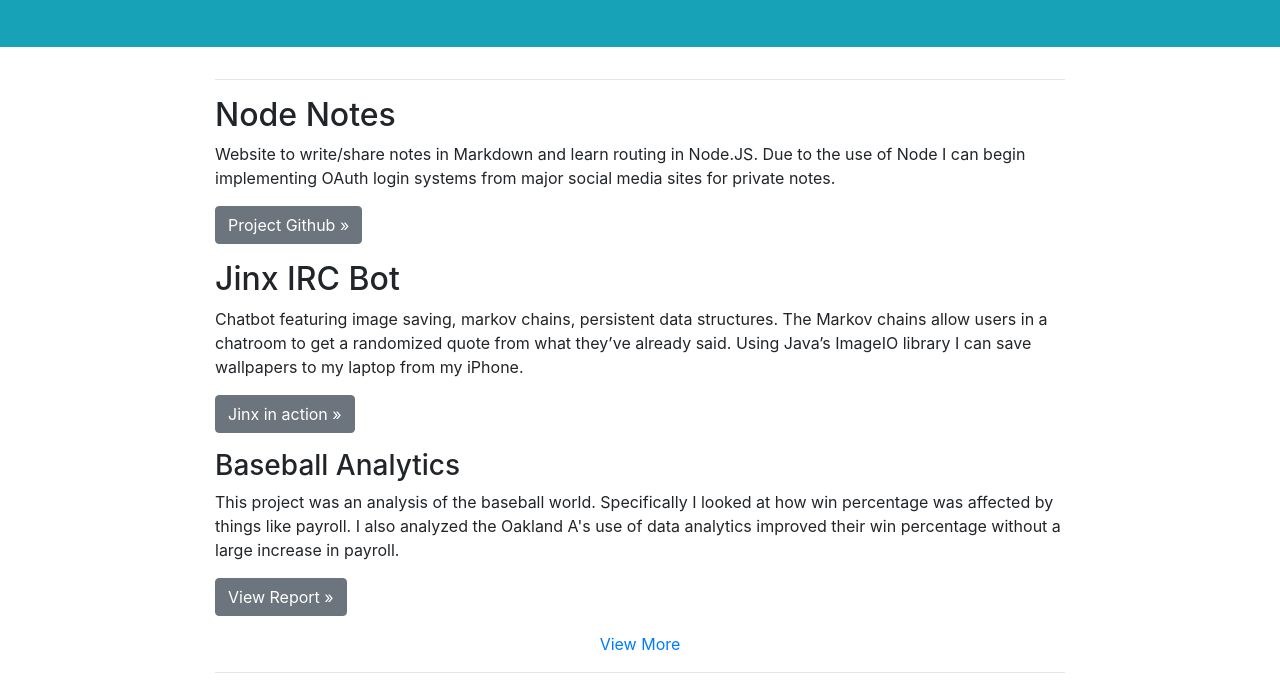
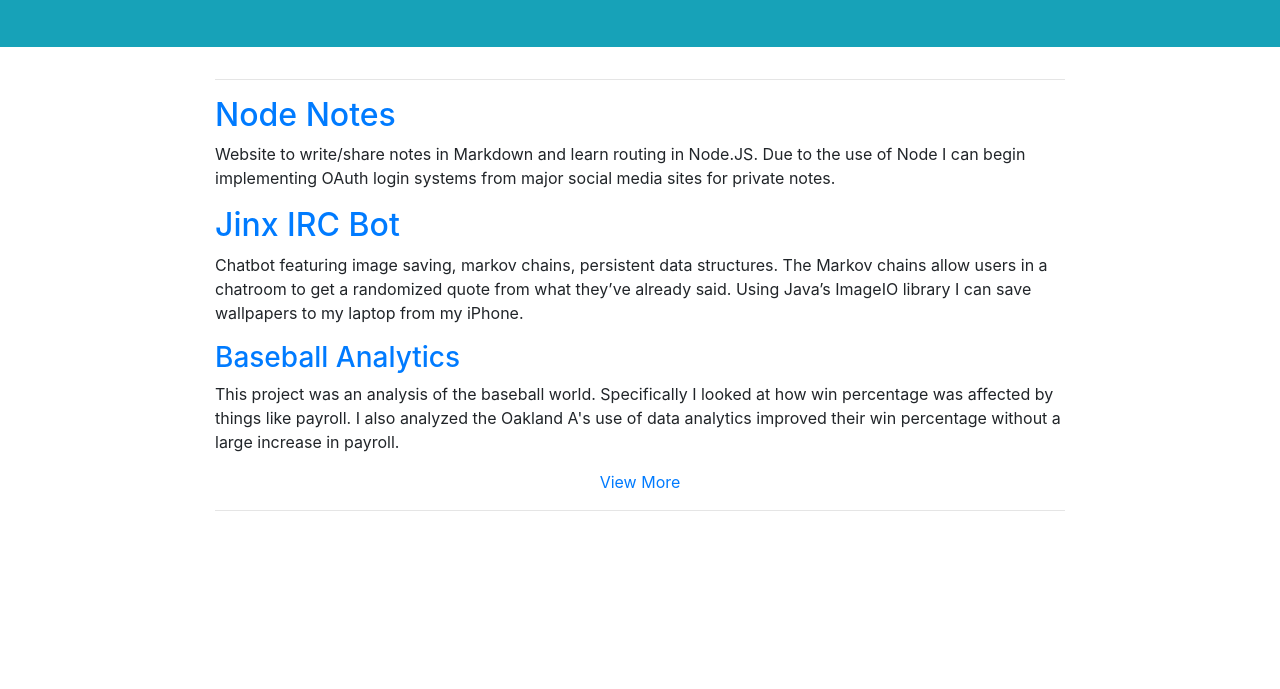
Before and after one commit to ryanmavilia/old-site, a plain HTML site: page index.html in a window 1280 px wide. Shown: the part 329-1018 px from the top of the page. After the commit the page ends 856 px from the top, so only its background shows below. Drawn offline with nearby package versions, Linux system fonts and the light colour scheme.

Commit message:
Removed project buttons

```diff
--- a/index.html
+++ b/index.html
@@ -48,48 +48,45 @@
             <hr>
             <div class="row">
                 <div class="col-md-12">
-                    <h2>Node Notes</h2>
+                    <a href="https://github.com/ryanmavilia/NodeNotes">
+                        <h2>Node Notes</h2>
+                    </a>
                     <p>Website to write/share notes in Markdown and learn routing in Node.JS. Due to the use of Node I can begin implementing OAuth login systems from major social media sites for private notes.</p>
-                    </p>
-                    <p>
-                        <a class="btn btn-secondary" href="https://github.com/ryanmavilia/NodeNotes" role="button">Project Github &raquo;</a>
                     </p>
                 </div>
                 <div class="col-md-12">
-                    <h2>Jinx IRC Bot</h2>
+                    <a href="/Jinx.gif">
+                        <h2>Jinx IRC Bot</h2>
+                    </a>
                     <p>Chatbot featuring image saving, markov chains, persistent data structures. The Markov chains allow users in a chatroom to get a randomized quote from what they’ve already said. Using Java’s ImageIO library I can save wallpapers to
                         my laptop from my iPhone.</p>
                     </p>
-                    <p>
-                        <a class="btn btn-secondary" href="/Jinx.gif" role="button">Jinx in action &raquo;</a>
-                    </p>
                 </div>
                 <div class="col-md-12">
-                    <h3>Baseball Analytics</h3>
+                    <a href="analytics.html">
+                        <h3>Baseball Analytics</h3>
+                    </a>
                     <p>This project was an analysis of the baseball world. Specifically I looked at how win percentage was affected by things like payroll. I also analyzed the Oakland A's use of data analytics improved their win percentage without a large
                         increase in payroll.
-                    </p>
-                    <p>
-                        <a class="btn btn-secondary" href="analytics.html" role="button">View Report &raquo;</a>
                     </p>
                 </div>
                 <div class="collapse" id="projects">
                     <div class="col-md-12">
-                        <h2>Hubpress</h2>
+                        <a href="https://github.com/HubPress/hubpress.io">
+                            <h2>Hubpress</h2>
+                        </a>
+                        </a>
                         <p>Hubpress is a blogging platform based around Github Pages. I wrote documentation and created the platform's wiki during its infancy and worked to help users in the issues tracker.</p>
-                        </p>
-                        <p>
-                            <a class="btn btn-secondary" href="https://github.com/HubPress/hubpress.io" role="button">Platform Github &raquo;</a>
                         </p>
                     </div>
                     <div class="col-md-12">
-                        <h3>FCA Website</h3>
+                        <a href="https://fcaatumd.com">
+                            <h3>FCA Website</h3>
+                        </a>
                         <p>As the webmaster for the Filipino Cultural Association, I replaced the old site with Wordpress for a cleaner look and simpler management. I replicated all the old pages in the redesign while also adding new features like suggestions,
                             calendars, and events pages.
                         </p>
-                        <p>
-                            <a class="btn btn-secondary" href="https://fcaatumd.com" role="button">Current site &raquo;</a>
-                        </p>
+
                     </div>
 
                 </div>
```
